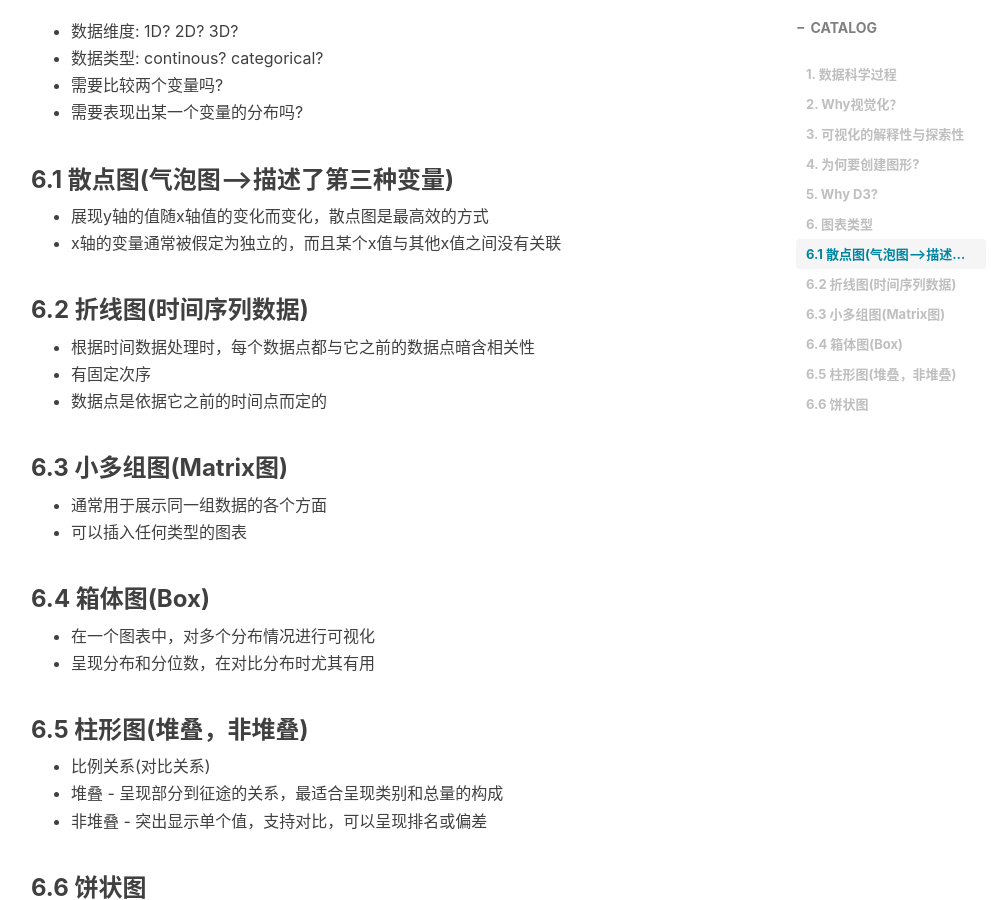
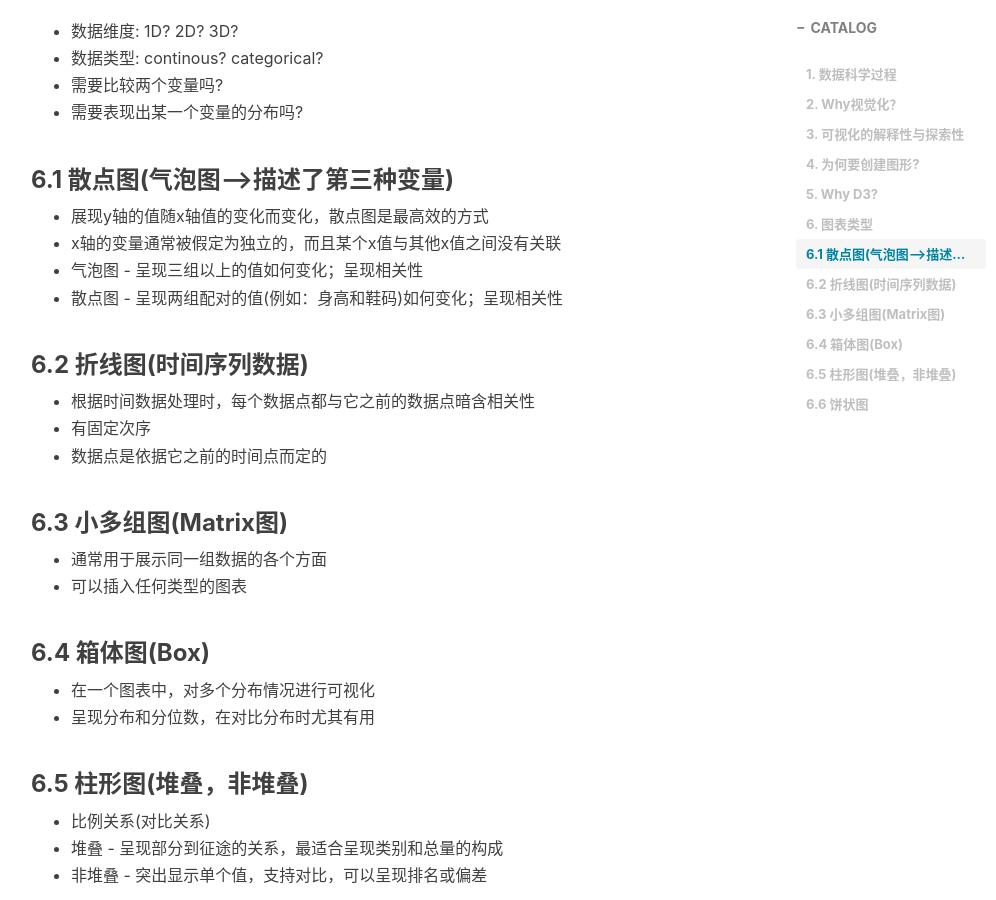
Before and after one commit to jangzc/jangzc.github.io, a Jekyll site: the page built from _posts/2018-09-01-数据科学与可视化.md, in a window 1280 px wide and 900 px high, scrolled down 1601 px. Shown: the whole window, without its empty margins (234-1230 px from the left). Built offline with Jekyll 4.4.1, drawn with Linux system fonts in a browser that asks for light colours; nearby versions of some CDN libraries; comment, search, counter and statistics services are not loaded.

Commit message:
Update 2018-09-01-数据科学与可视化.md

```diff
--- a/_posts/2018-09-01-数据科学与可视化.md
+++ b/_posts/2018-09-01-数据科学与可视化.md
@@ -57,6 +57,8 @@ Information visualization, Data visualization, Scientific visualization
 ### 6.1 散点图(气泡图-->描述了第三种变量)<br>
 + 展现y轴的值随x轴值的变化而变化，散点图是最高效的方式
 + x轴的变量通常被假定为独立的，而且某个x值与其他x值之间没有关联
++ 气泡图 - 呈现三组以上的值如何变化；呈现相关性
++ 散点图 - 呈现两组配对的值(例如：身高和鞋码)如何变化；呈现相关性
 
 ### 6.2 折线图(时间序列数据)<br>
 + 根据时间数据处理时，每个数据点都与它之前的数据点暗含相关性
```
